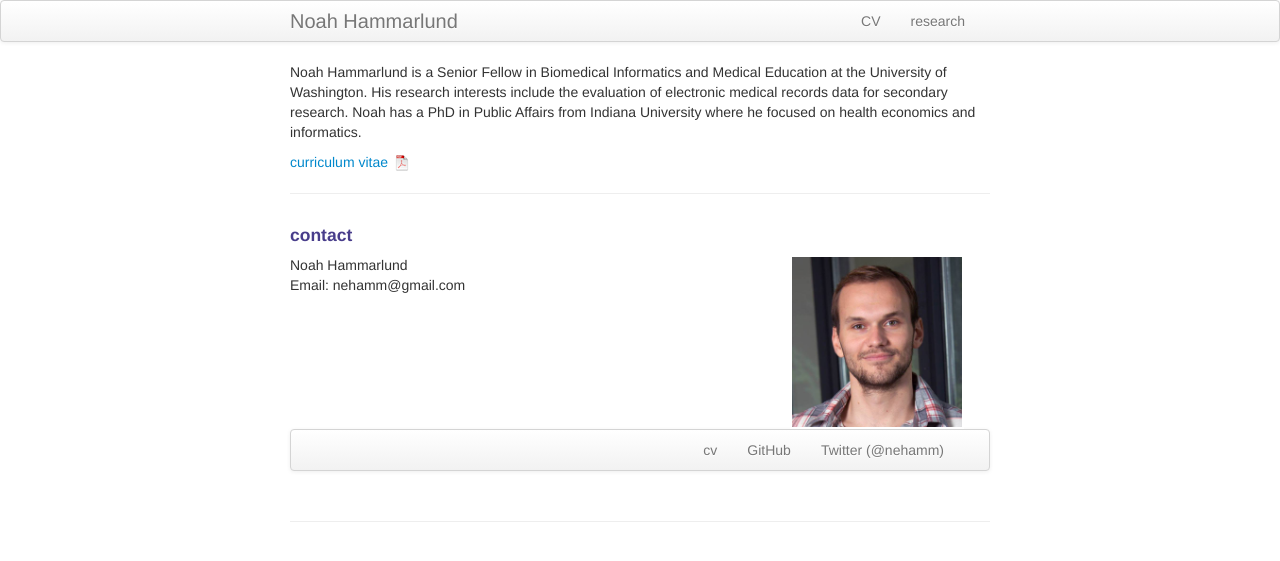
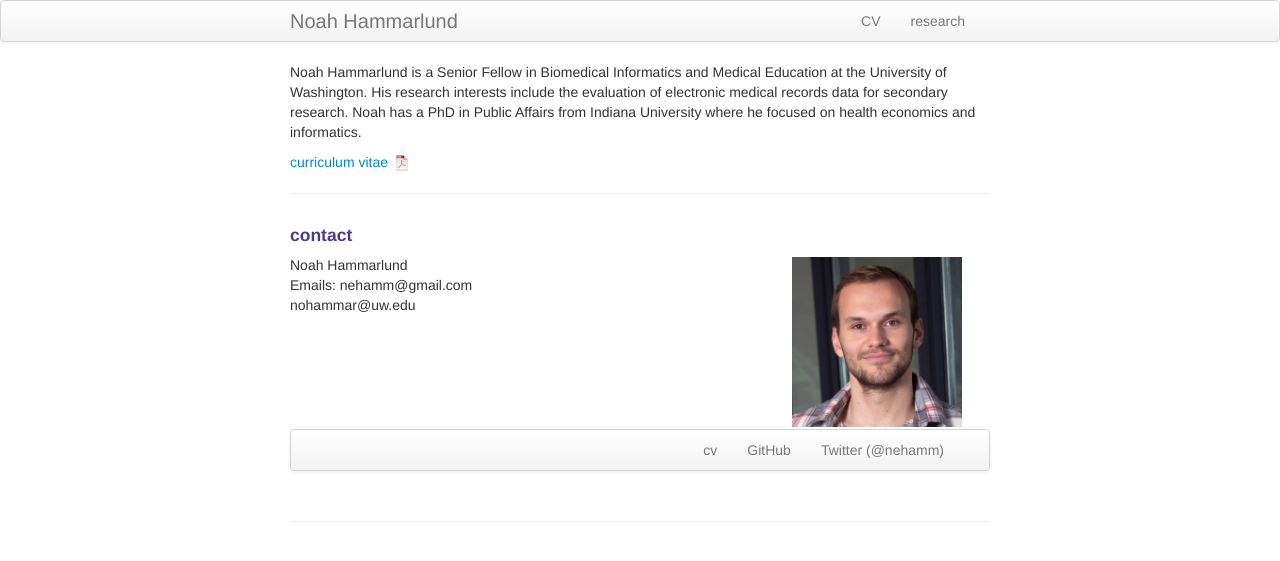
Before and after one commit to nohammar/nohammar.github.io, a Jekyll site: the page built from index.md, in a window 1280 px wide. Shown: the top 561 px of the page. Built offline with Jekyll 4.4.1, drawn with Linux system fonts in a browser that asks for light colours.

Commit message:
update my website

```diff
--- a/index.md
+++ b/index.md
@@ -20,7 +20,8 @@ the evaluation of electronic medical records data for secondary research. Noah h
     <div class="row-fluid">
         <div class="span5">
             Noah Hammarlund<br/>
-            Email: nehamm@gmail.com<br/>
+            Emails: nehamm@gmail.com<br/>
+		nohammar@uw.edu<br/>
         </div>
 
         <div class="span2">
```
